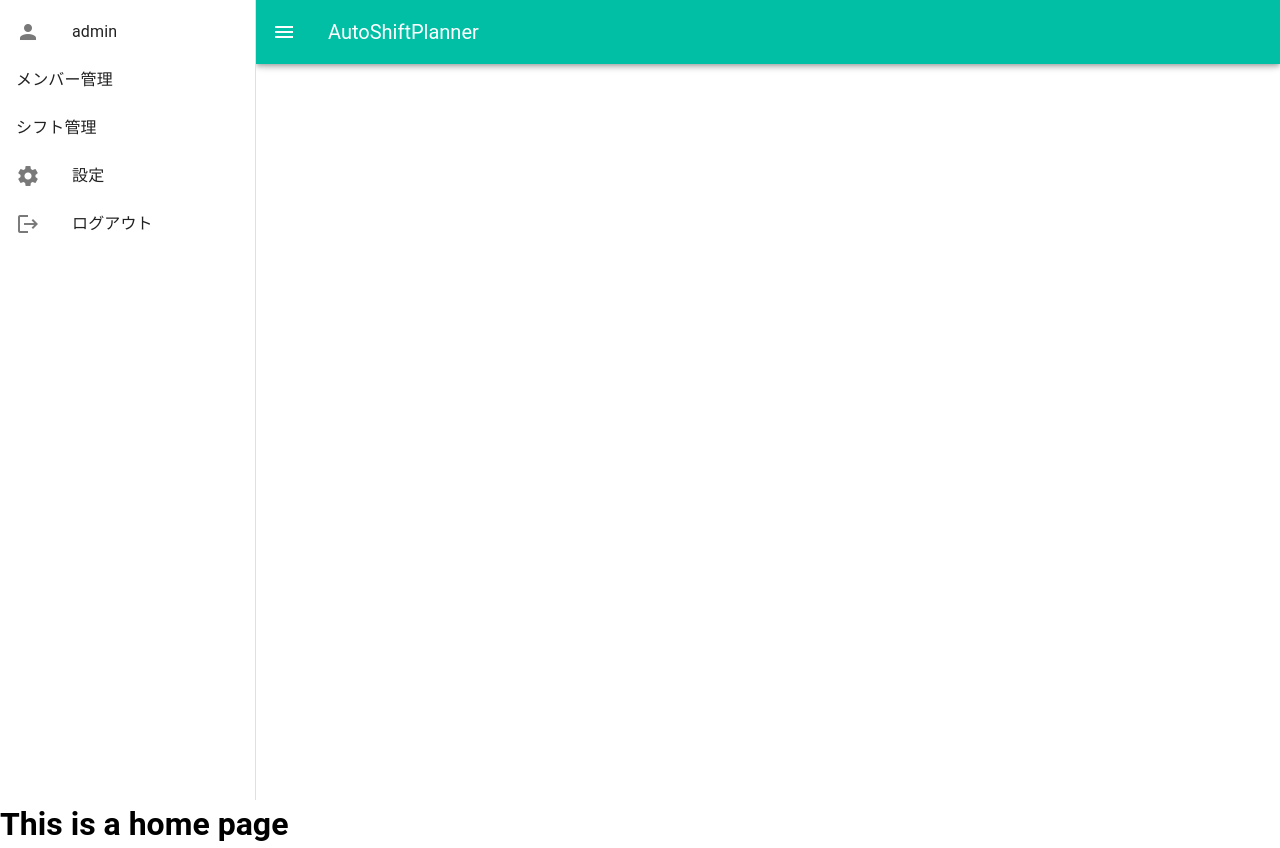
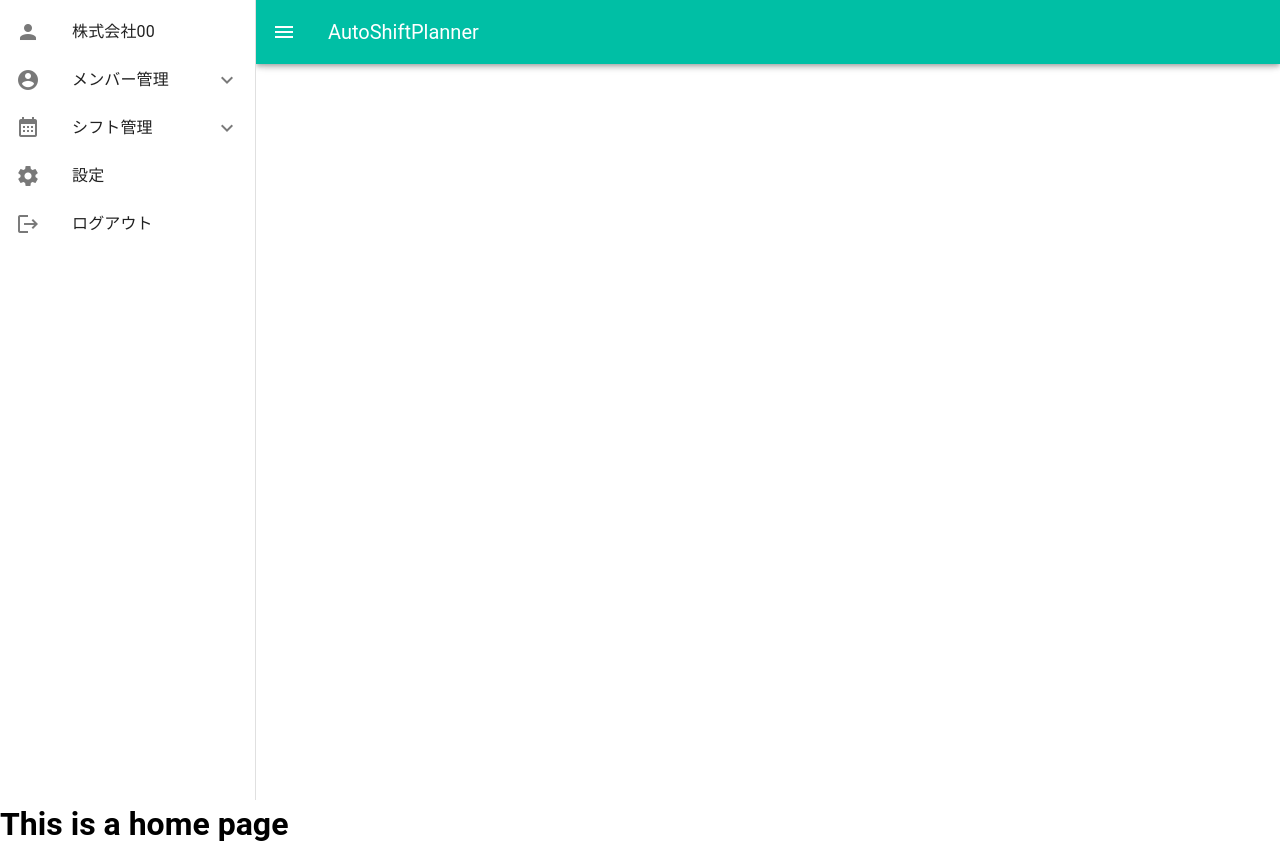
Before and after one commit to RyotaAbe1014/autoshift_client, a Vue app: page / in a window 1280 px wide. Built offline with nearby package versions, Linux system fonts and the light colour scheme.

Commit message:
add: サイドバー実装

```diff
--- a/src/components/templates/BaseTemplate.vue
+++ b/src/components/templates/BaseTemplate.vue
@@ -8,9 +8,21 @@ const drawer = ref(true)
   <v-app id="inspire">
     <v-navigation-drawer v-model="drawer">
       <v-list dense>
-        <v-list-item prepend-icon="mdi-account" title="admin" value="admin"></v-list-item>
-        <v-list-item prepend-icon="" title="メンバー管理" value=""></v-list-item>
-        <v-list-item prepend-icon="" title="シフト管理" value=""></v-list-item>
+        <v-list-item prepend-icon="mdi-account" title="株式会社00" value="株式会社00"></v-list-item>
+        <v-list-group>
+          <template v-slot:activator="{ props }">
+            <v-list-item v-bind="props" prepend-icon="mdi-account-circle" title="メンバー管理"></v-list-item>
+          </template>
+          <v-list-item prepend-icon="" title="メンバー一覧" value="メンバー一覧"></v-list-item>
+          <v-list-item prepend-icon="" title="メンバー追加" value="メンバー追加"></v-list-item>
+        </v-list-group>
+        <v-list-group>
+          <template v-slot:activator="{ props }">
+            <v-list-item v-bind="props" prepend-icon="mdi-calendar-month" title="シフト管理"></v-list-item>
+          </template>
+          <!-- <v-list-item prepend-icon="" title="メンバー一覧" value="メンバー一覧"></v-list-item>
+          <v-list-item prepend-icon="" title="メンバー追加" value="メンバー追加"></v-list-item> -->
+        </v-list-group>
         <v-list-item prepend-icon="mdi-cog" title="設定" value="設定"></v-list-item>
         <v-list-item prepend-icon="mdi-logout" title="ログアウト" value="ログアウト"></v-list-item>
       </v-list>
```
